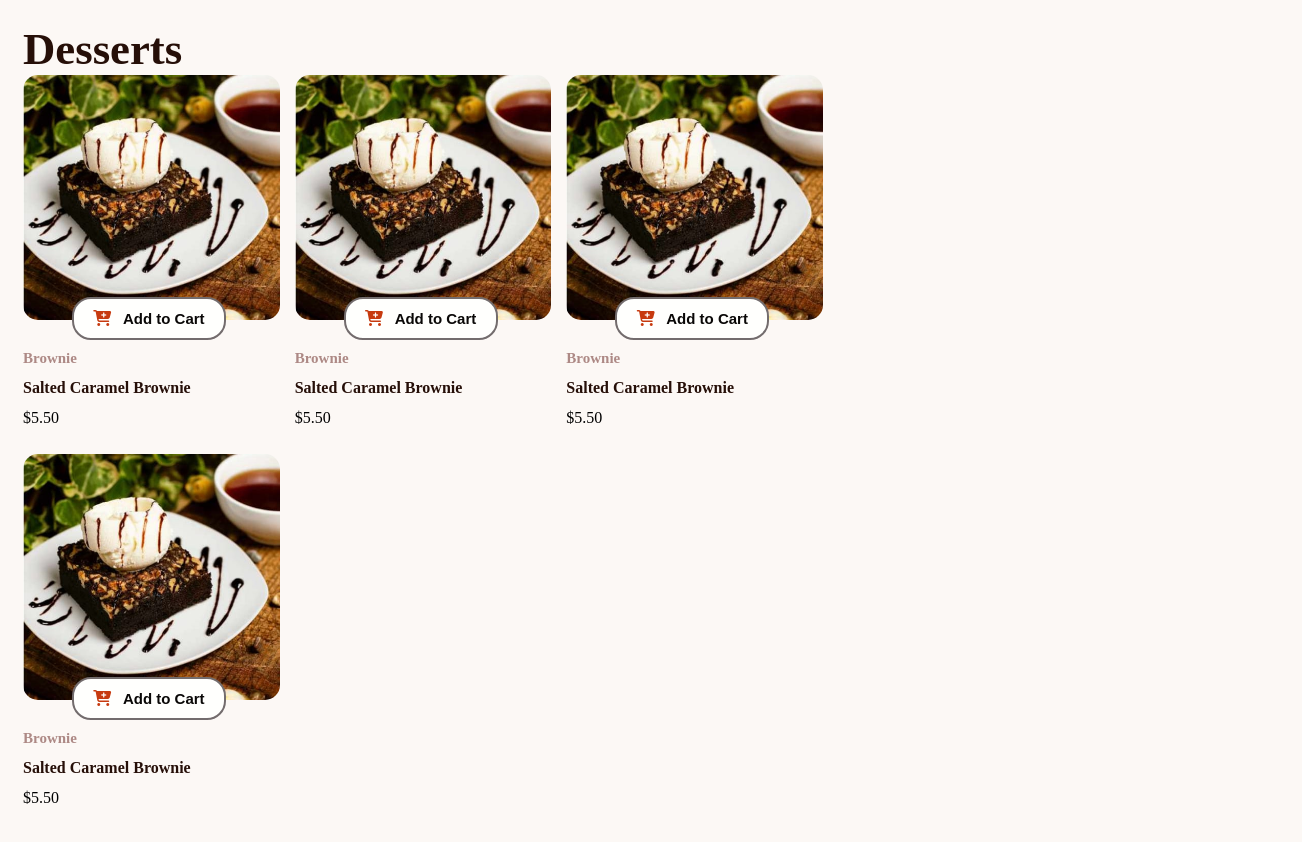
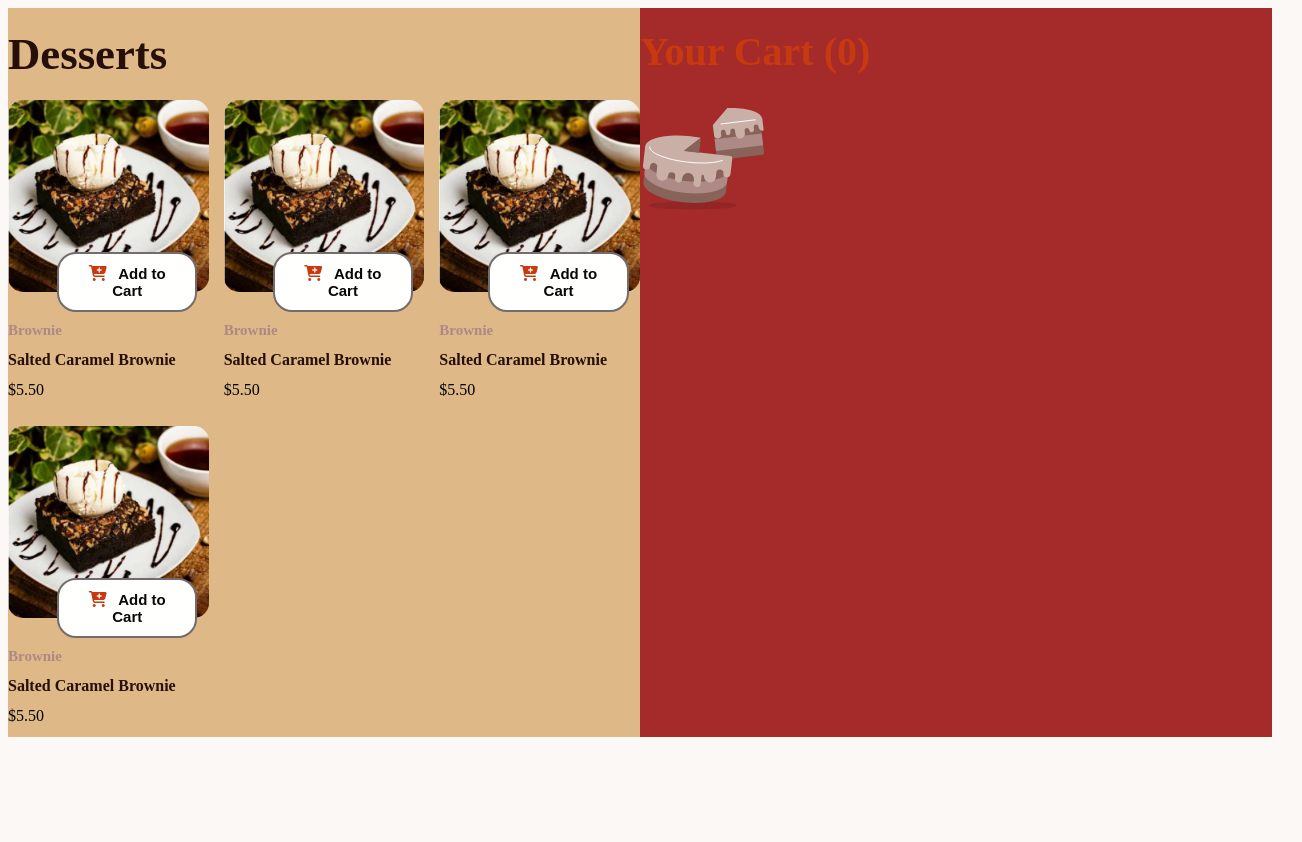
Before and after one commit to BuhleMtshali/product-list-frontendmentor, a plain HTML site: page index.html in a window 1280 px wide. Shown: the whole page, 1302 px wide, since content can reach past the window. After the commit the page ends 800 px from the top, so only its background shows below. Drawn offline with Linux system fonts and the light colour scheme; a web font is replaced by a local one.

Commit message:
updated the index and the stylesheet

```diff
--- a/app.css
+++ b/app.css
@@ -20,24 +20,25 @@ body{
     max-width: 1440px;
     width: 100%;
     margin: 0 auto;
-    padding: 15px;
+    /* padding: 15px; */
+    display: grid;
+   grid-template-columns: repeat(auto-fit, minmax(300px, 1fr))
+}
+.product-container{
+    background-color: burlywood;
 }
 
-
-.product-container h1{
-    color: var(--heading-color);
-    margin: 0;
-    font-size: 2.8rem;
+.cart-container{
+    background-color: brown;
 }
-
 .product-render{
     max-width:  800px;
     display: grid;
     grid-template-columns: repeat(auto-fit, minmax(200px, 1fr));
     gap: 15px;
     /* margin: 0 auto; */
+    /* margin: 0 auto; */
 }
-
 
 .product{
     display: flex;
@@ -45,6 +46,27 @@ body{
     border-radius: 12px;
     position: relative;
 }
+
+.cart-render{
+    width: 100%;
+    margin: 0 auto;
+
+}
+
+.product-container h1{
+    color: var(--heading-color);
+    margin: 0;
+    font-size: 2.8rem;
+    padding: 20px 0;
+}
+
+.cart-container h1{
+    color: var(--active-btn-bg);
+    margin: 0;
+    font-size: 2.5rem;
+    padding: 20px 0;
+}
+
 
 .prouct-img{
     display: flex;
@@ -59,7 +81,7 @@ body{
 }
 
 .product-render .product button{
-    width: 60%;
+    width: 70%;
     margin: 0 auto;
     padding: 11px 18px;
     border-radius: 19px;
--- a/index.html
+++ b/index.html
@@ -64,7 +64,13 @@
 <!-- ↑ END OF PRODUCT RENDER -->
 </div>
 <!-- ↑↑END OF PRODUCT CART↑↑ -->
-<div class="cart-container"></div>
+<div class="cart-container">
+    <h1>Your Cart (<span id="items-cart">0</span>)</h1>
+    <div class="cart-render">
+        <img src="images/empty-cart-bg.svg" alt="placeholder im">
+    </div>
+<!-- //↓END OF CART CONTAINER/////// -->
+</div>
 <!-- ↓END OF CONTAINER DIV -->
 </div>
 </body>
```
Lines whose indentation alone changed are shown as unchanged.
